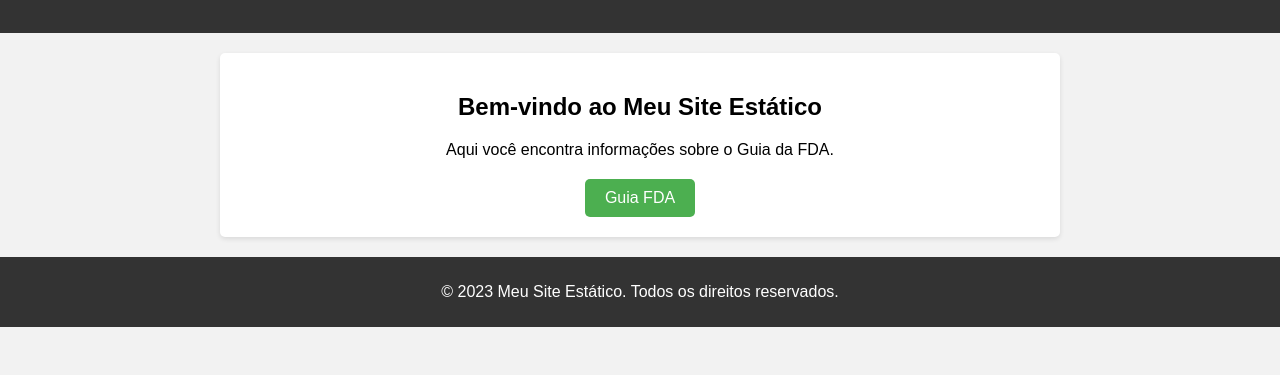
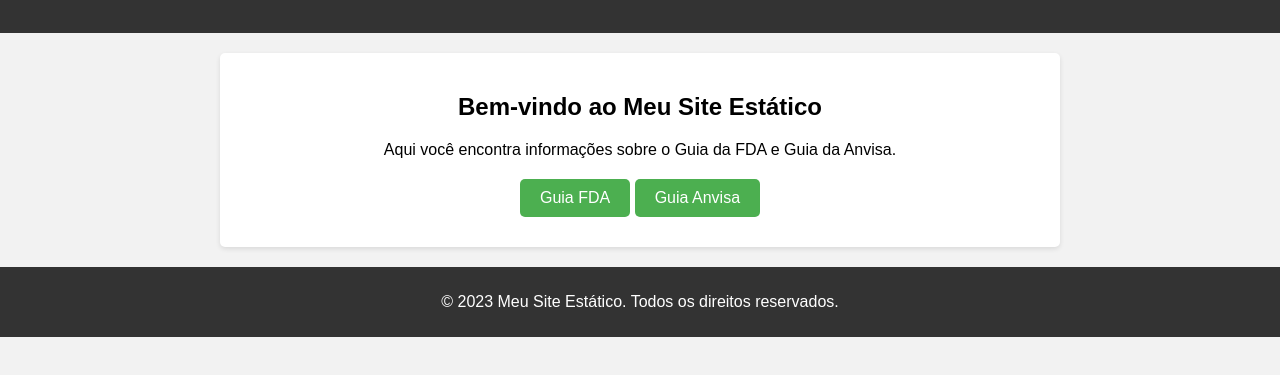
Before and after one commit to danielmcbr/topicbioequivalence, a plain HTML site: page index.html in a window 1280 px wide. Shown: the part 85-460 px from the top of the page. Drawn offline with Linux system fonts and the light colour scheme; a script that the page names is missing.

Commit message:
Atualização dos arquivos

```diff
--- a/index.html
+++ b/index.html
@@ -19,8 +19,9 @@
 
   <section class="content">
     <h2>Bem-vindo ao Meu Site Estático</h2>
-    <p>Aqui você encontra informações sobre o Guia da FDA.</p>
-    <button id="fdaButton">Guia FDA</button>
+    <p>Aqui você encontra informações sobre o Guia da FDA e Guia da Anvisa.</p>
+    <button id="fdaButton" onclick="redirectToFDA()">Guia FDA</button>
+    <button id="anvisaButton" onclick="redirectToAnvisa()">Guia Anvisa</button>
   </section>
 
   <footer>
--- /dev/null
+++ b/script.js
@@ -0,0 +1,7 @@
+function redirectToFDA() {
+  window.location.href = "guia_fda.html";
+}
+
+function redirectToAnvisa() {
+  window.location.href = "guia_anvisa.html";
+}
--- a/styles.css
+++ b/styles.css
@@ -49,7 +49,8 @@ nav ul li a {
   margin-bottom: 20px;
 }
 
-#fdaButton {
+#fdaButton,
+#anvisaButton {
   background-color: #4CAF50;
   color: #fff;
   border: none;
@@ -57,9 +58,11 @@ nav ul li a {
   font-size: 16px;
   cursor: pointer;
   border-radius: 5px;
+  margin-bottom: 10px;
 }
 
-#fdaButton:hover {
+#fdaButton:hover,
+#anvisaButton:hover {
   background-color: #45a049;
 }
 
```
Also changed, not shown: guia_anvisa.html (added), guia_fda.html (added), script_anvisa.js (added), script_fda.js (added).
